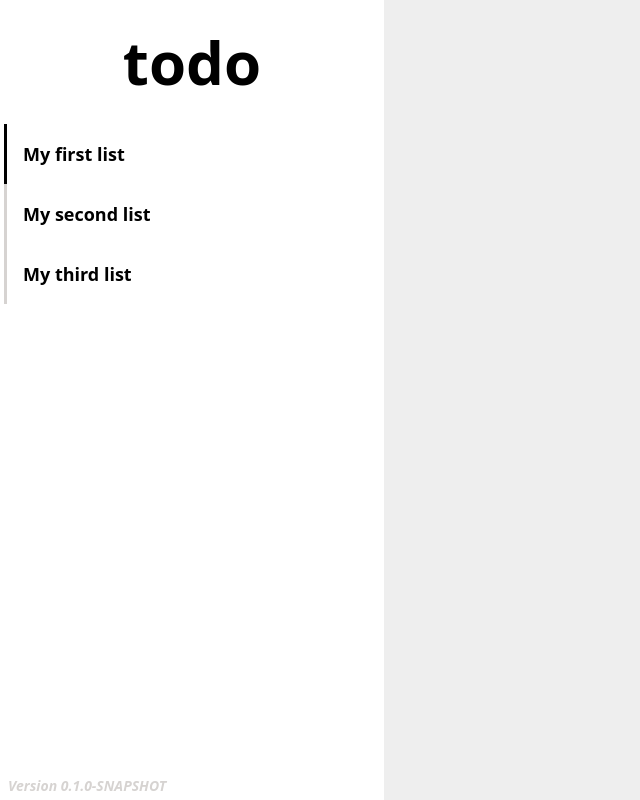
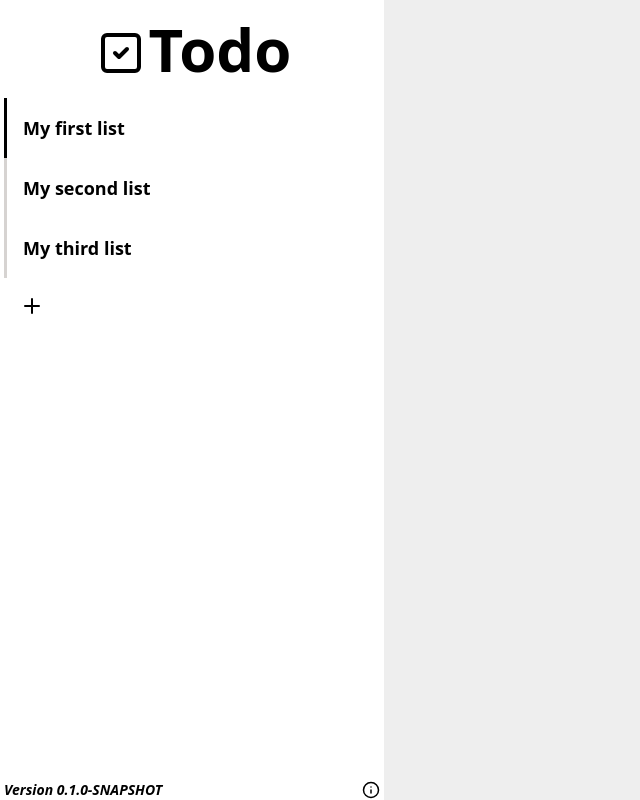
Before and after one commit to matsbak/idata2502-project, a Vue app in the folder frontend/: page / in a window 1280 px wide. Shown: the whole page, without its empty margins (0-640 px from the left). Built offline with nearby package versions, Linux system fonts and the light colour scheme.

Commit message:
Add functionality for adding new lists

```diff
--- a/frontend/src/components/Sidebar.vue
+++ b/frontend/src/components/Sidebar.vue
@@ -1,35 +1,97 @@
 <script setup lang="ts">
-import { ref } from 'vue'
+import type { List } from '../types/List'
+import HeaderSection from './HeaderSection.vue'
+import FooterSection from './FooterSection.vue'
+import { onUpdated, ref, useTemplateRef } from 'vue'
+import { Plus } from 'lucide-vue-next'
 
-const lists: { id: number, title: string }[] = [
+const lists = ref<Array<List>>([
   { "id": 1, "title": "My first list" },
   { "id": 2, "title": "My second list" },
   { "id": 3, "title": "My third list" },
-]
+])
 
-const selected = ref<number>(lists[0].id)
+const selected = ref<number>(lists.value[0].id)
+
+const inputMode = ref<boolean>(false)
+const input = useTemplateRef('input')
+
+let tmpSelected: number = 0
+let tmpId: number = -1
+
+onUpdated(() => {
+  if (inputMode.value) {
+    input.value!.focus()
+  }
+  if (tmpId > -1) {
+    selected.value = tmpId
+    tmpId = -1
+  }
+})
+
+const select = (id: number) => {
+  selected.value = id
+  inputMode.value = false
+}
+
+const enableInputMode = () => {
+  tmpSelected = selected.value
+  selected.value = -1
+  inputMode.value = true
+}
+
+const disableInputMode = () => {
+  selected.value = tmpSelected
+  input.value!.value = ""
+  inputMode.value = false
+}
+
+const addList = () => {
+  const list: List = { "id": lists.value[lists.value.length - 1].id + 1, "title": input.value!.value }
+  lists.value.push(list)
+  tmpId = list.id
+  input.value!.value = ""
+  inputMode.value = false
+}
 </script>
 
 <template>
-  <aside class="flex flex-col justify-between h-full w-sm px-1 bg-white">
-    <div>
-      <header class="p-8">
-        <h1 class="text-6xl text-center">todo</h1>
-      </header>
-      <ul>
+  <aside class="flex flex-col justify-between h-full w-sm bg-white">
+    <div class="h-39/40 w-full">
+      <HeaderSection />
+      <ul class="px-1 h-7/8 w-full overflow-y-auto">
         <li
           v-for="list in lists"
           :key="list.id"
-          @click="selected = list.id"
+          @click="select(list.id)"
           :class="[
-            'p-4 border-l-3 text-lg cursor-pointer transistion duration-300',
+            'p-4 border-l-3 text-lg cursor-pointer',
             selected === list.id ? 'border-black' : 'border-stone-300 hover:border-black'
           ]"
         >
           {{ list.title }}
         </li>
+        <li
+          v-if="inputMode"
+          @keyup.escape="disableInputMode()"
+          @keyup.enter="addList()"
+          class="flex items-center justify-between p-4 w-full border-l-3 text-lg"
+        >
+          <input
+            ref="input"
+            placeholder="List title"
+            class="w-full placeholder:text-stone-300 focus:outline-none"
+          />
+        </li>
+        <li
+          v-else
+          @click="enableInputMode()"
+          class="p-4 w-min cursor-pointer"
+        >
+          <Plus />
+        </li>
       </ul>
     </div>
-    <p class="p-1 text-sm text-stone-300 italic">Version 0.1.0-SNAPSHOT</p>
+    <FooterSection />
   </aside>
 </template>
--- /dev/null
+++ b/frontend/src/types/List.ts
@@ -0,0 +1,4 @@
+export interface List {
+  id: number,
+  title: string
+}
```
